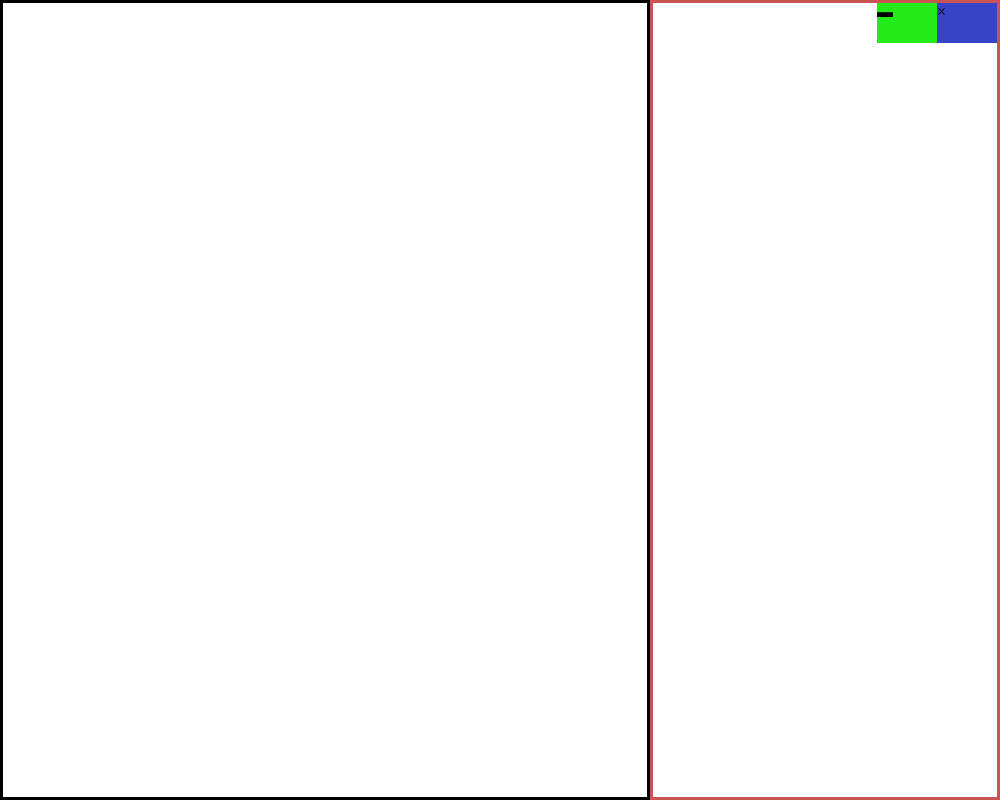
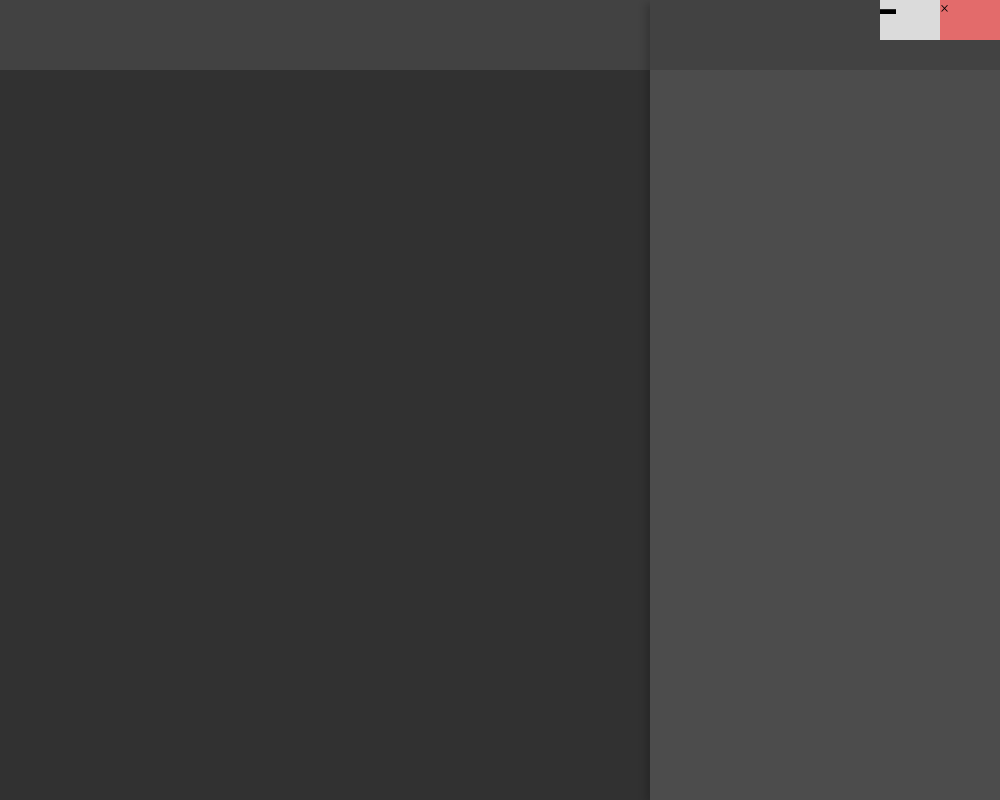
Before and after one commit to Olezzza/NoteTaking-App, an Electron app: page index.html in a window 1000 px wide. Drawn offline with Linux system fonts and the light colour scheme.

Commit message:
Added right-drag-area and colors

```diff
--- a/index.html
+++ b/index.html
@@ -15,6 +15,8 @@
         </div>
 
         <div id="vaultList">
+            <div id="draggableSpace">
+            </div>
             <div id="topButtons">
                 <div id="minimizeBtn">
                     ▬
--- a/style.css
+++ b/style.css
@@ -11,27 +11,32 @@
 #main {
     height: 100vh;
     width: 65%;
-    border: 3px solid black;
+    background-color: #313131;
 }
 
 #draggableSpace {
     width: 100%;
-    height: 100px;
+    height: 70px;
     -webkit-app-region: drag;
+    background-color: #424242;
 }
 
 #vaultList {
+    display: flex;
     height: 100vh;
     width: 35%;
-    border: 3px solid rgb(201, 84, 84);
+    background-color: #4c4c4c;
+    -webkit-box-shadow: -4px 3px 8px 0px rgba(0, 0, 0, 0.2);
+    -moz-box-shadow: -4px 3px 8px 0px rgba(0, 0, 0, 0.2);
+    box-shadow: -4px 3px 8px 0px rgba(0, 0, 0, 0.2);
 }
 
 #topButtons {
     width: 100%;
-    height: 100px;
+    height: 70px;
     display: flex;
     justify-content: flex-end;
-
+    background-color: #424242;
  }
 
  #minimizeBtn, #closeBtn {
@@ -40,10 +45,10 @@
 }
 
 #minimizeBtn {
-    background-color: #24eb1a;
+    background-color: #dbdbdb;
 }
 
 #closeBtn {
-    background-color: #3645c8;
+    background-color: #e36b6b;
     size: 20px;
 }
```
